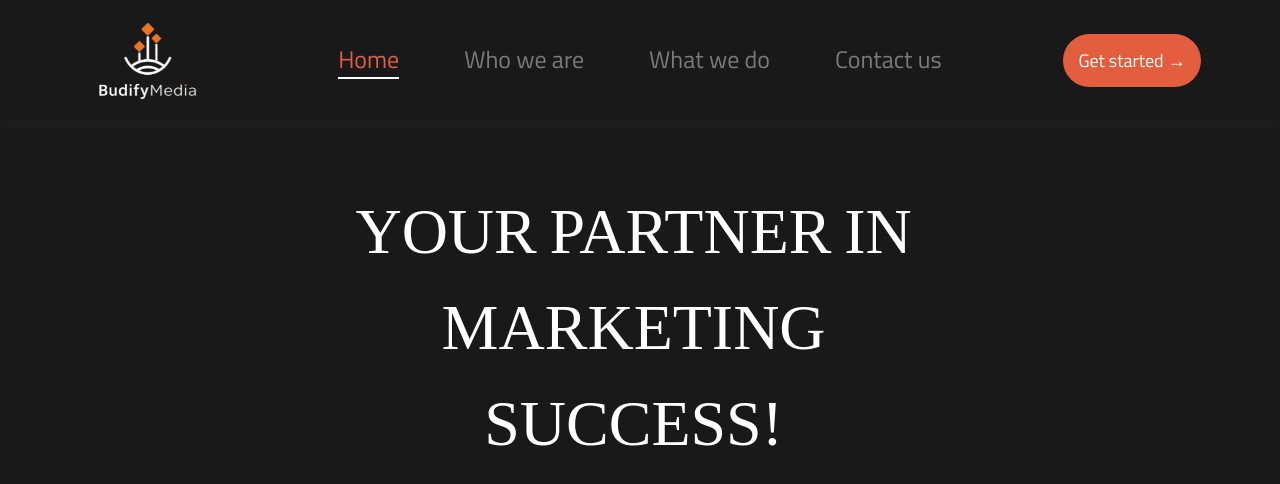
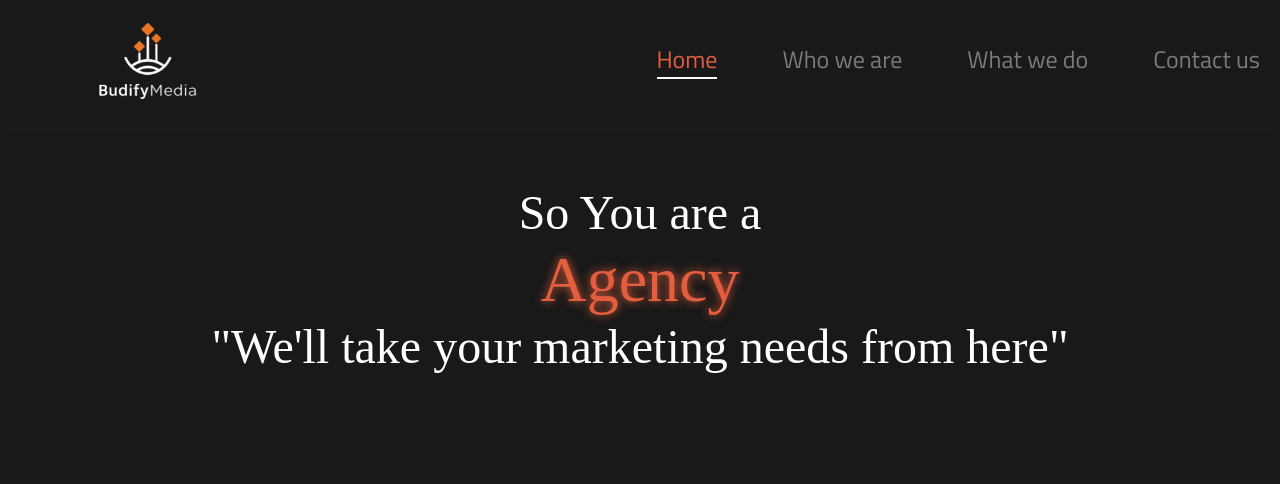
Before and after one commit to AroraKaran19/BudifyMediaWebsite, a React (Vite) app: page / in a window 1280 px wide. Shown: the top 484 px of the page. Built offline with nearby package versions, Linux system fonts and the light colour scheme; a web font is replaced by a local one.

Commit message:
tried changing page

```diff
--- a/src/components/Navbar.tsx
+++ b/src/components/Navbar.tsx
@@ -48,13 +48,10 @@ const Navbar = () => {
 						<img src={Logo} alt="Budify Media Logo" className='h-[50px]' />
 					</a>
 				</div>
-				<div className="flex-auto h-full flex justify-center items-center sm:hidden nav-items text-[#7c7a7c]">
+				<div className="flex-auto flex-grow h-full flex justify-end items-center sm:hidden nav-items text-[#7c7a7c]">
 					{menu.map((item) => (
 						<NavLinks key={item.index} href={item.href} name={item.name}></NavLinks>
 					))}
-				</div>
-				<div className="flex-none sm:hidden getstarted-btn h-full flex justify-center items-center w-full max-w-[20vw]">
-					<a href="#start">Get started →</a>
 				</div>
 			</div>
 			{menuOpen ?
--- a/src/pages/Home.tsx
+++ b/src/pages/Home.tsx
@@ -1,21 +1,37 @@
+import { useEffect } from "react";
 import "../styles/Home.css";
 
 function Home() {
+	const loopThrough = ["Founder", "Startup", "Influencer", "Firm", "Agency", "Individual"]
+
+	useEffect(() => {
+		const handleLoopThrough = () => {
+			let i = 0;
+			setInterval(() => {
+				if (i === loopThrough.length) {
+					i = 0;
+				}
+				let element = document.getElementsByClassName("loop")[0];
+				if (element) {
+					element.innerHTML = loopThrough[i];
+				}
+				i++;
+			}, 1000);
+		}
+		handleLoopThrough();
+	}, []);
+
 	return (
 		<div className="h-[150vh] bg-[#191919]">
 			<div className="home-first-container h-auto w-full" id="start">
-				<div className="home-first-content flex h-full w-full sm:flex-col justify-center items-center">
-					<p id="title" className="text-white w-[50%] text-center">
-						<span>YOUR</span>
-						<span>PARTNER</span>
-						<span>IN</span>
-						<span>MARKETING</span>
-						<span>SUCCESS!</span>
-					</p>
+				<div className="home-first-content flex h-full w-full flex-col justify-center items-center">
+					<p>So You are a</p>
+					<p className="loop">Individual</p>
+					<p>"We'll take your marketing needs from here"</p>
 				</div>
 			</div>
 		</div>
-	)
+	);
 }
 
 export default Home;
--- a/src/styles/Home.css
+++ b/src/styles/Home.css
@@ -16,6 +16,7 @@
     font-size: clamp(1.5rem, 5vw, 5rem);
     animation: swipefromleft 1s ease-out;
     display: inline-block;
+    line-height: 1;
 }
 
 .home-first-container #title span {
@@ -25,19 +26,27 @@
     margin-right: clamp(0rem, 1vw, 2rem);
 }
 
-@keyframes swipefromleft {
-    from {
-        transform: translateX(-100%);
+@keyframes swipefromtop {
+    0% {
+        transform: translateY(-100%);
     }
-    to {
-        transform: translateX(0);
+    100% {
+        transform: translateY(0);
     }
 }
 
-.home-first-container #title {
+.home-first-content p {
     font-family: 'Couture Bold', 'sans-serif';
+    font-size: clamp(1.5rem, 5vw, 3rem);
+    animation: swipefromtop 1s ease-out;
+    color: #fff;
+    line-height: 1.2;
+}
+
+.home-first-content p.loop {
     font-size: clamp(1.5rem, 5vw, 5rem);
-    animation: swipefromleft 1s ease-out;
+    color: #E25E3E;
+    text-shadow: #E25E3E 0px 0px 10px;
 }
 
 .home-first-container img {
```
